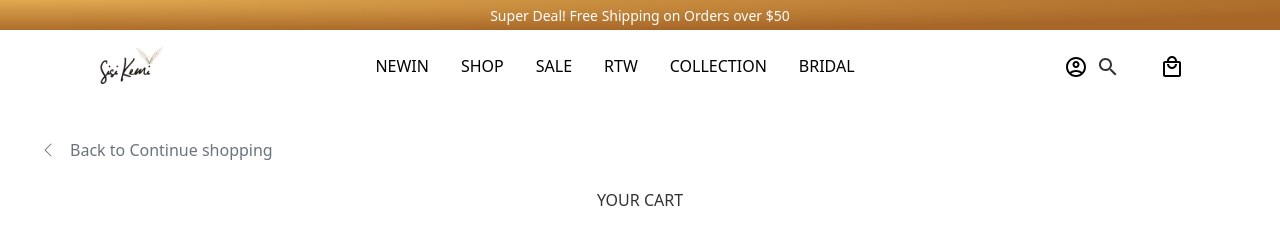
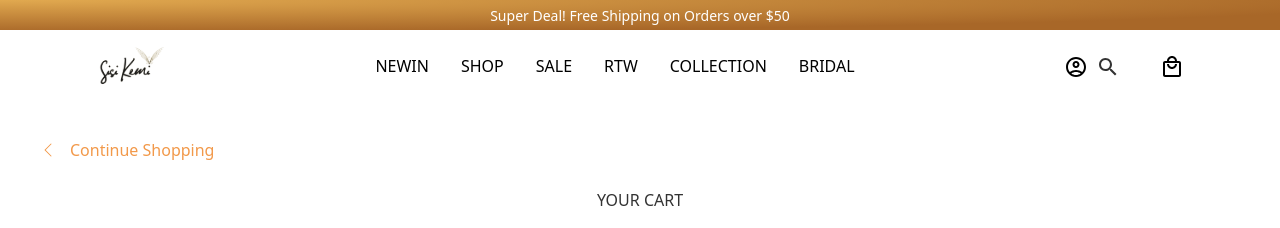
Before and after one commit to Shegs-Emma/sisiskemi, a React (Vite) app: page /cart in a window 1280 px wide. Shown: the top 228 px of the page. Built offline with nearby package versions, Linux system fonts and the light colour scheme.

Commit message:
fixed the navback component

```diff
--- a/src/components/Navback.jsx
+++ b/src/components/Navback.jsx
@@ -21,9 +21,12 @@ const Navback = () => {
 
   return (
     <div className='text-gray-500 px-5 mb-[26px] mt-4'>
-      <button onClick={handleNavback} className='flex items-center gap-3.5'>
+      <button
+        onClick={handleNavback}
+        className='flex items-center gap-3.5 text-[#F2994A]'
+      >
         <BsChevronLeft />
-        Back to {previousPage}
+        {paths.length > 1 ? `Back to ${previousPage}` : 'Continue Shopping'}
       </button>
     </div>
   );
```
